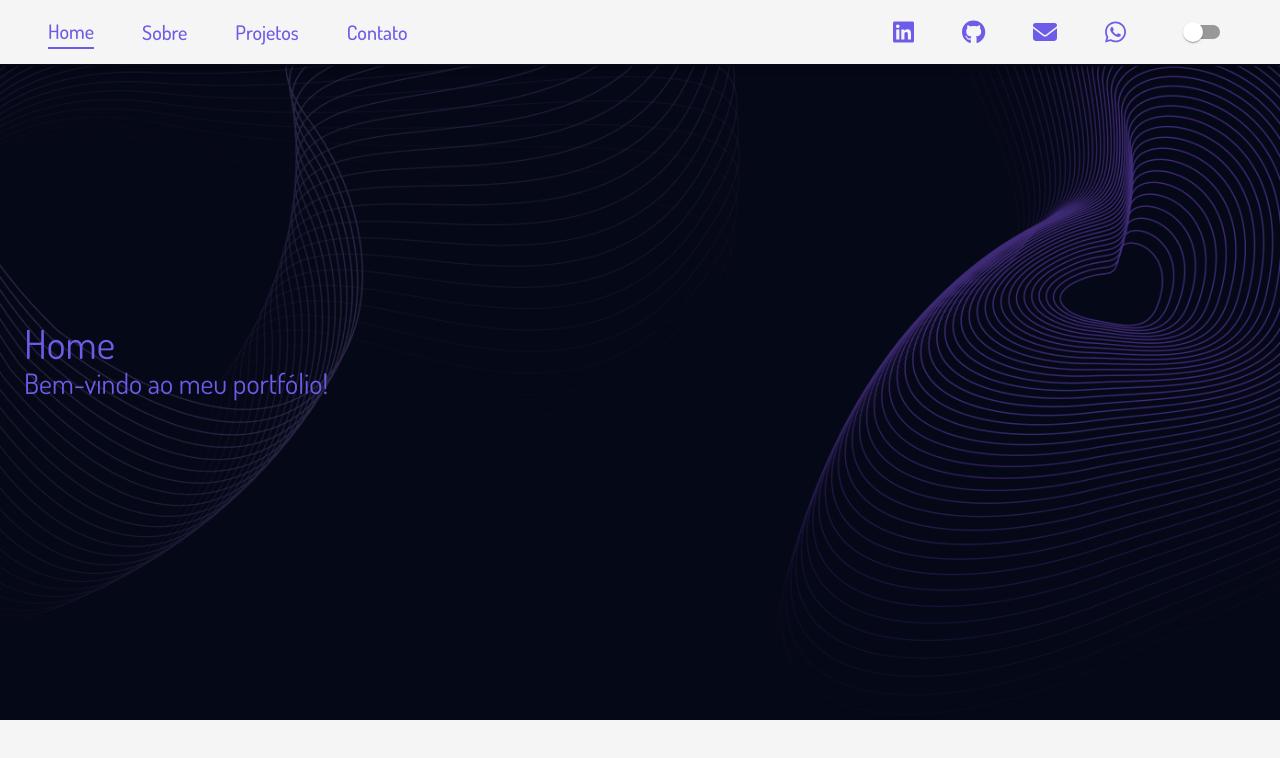
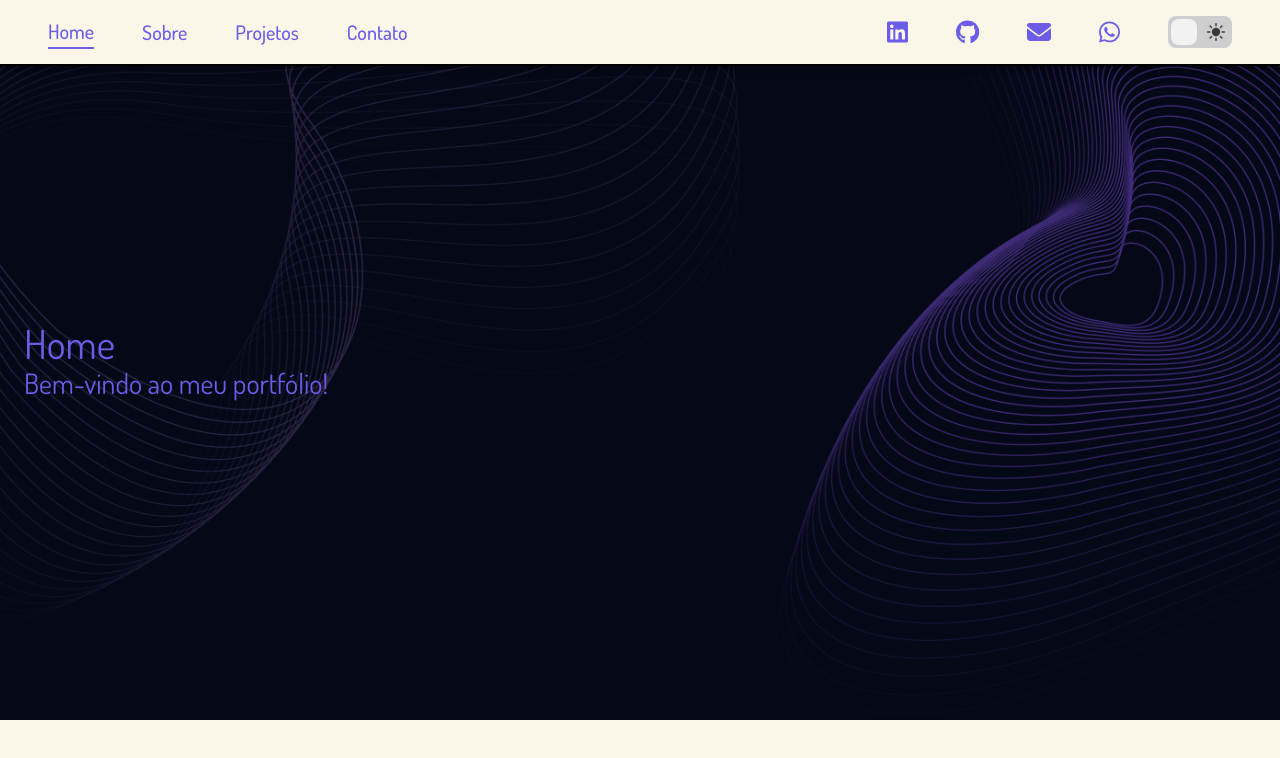
Before and after one commit to matheus-curvelo/portfolio, a React (Create React App) app: page / in a window 1280 px wide. Shown: the top 758 px of the page. Built offline with nearby package versions, Linux system fonts and the light colour scheme.

Commit message:
Criando componente ThemeSwitch

```diff
--- a/src/components/Header/Header.tsx
+++ b/src/components/Header/Header.tsx
@@ -5,7 +5,6 @@
   Container,
   Box,
   IconButton,
-  Switch,
   Typography,
   useTheme,
 } from "@mui/material";
@@ -19,6 +18,8 @@
 import { faEnvelope } from "@fortawesome/free-solid-svg-icons";
 import "./Header.scss";
 import "animate.css";
+
+import ThemeSwitch from '../../components/ThemeSwitch'; // Import the new component
 
 interface HeaderProps {
   toggleTheme: () => void;
@@ -125,7 +126,7 @@
               >
                 <FontAwesomeIcon icon={faWhatsapp} />
               </IconButton>
-              <Switch checked={isDarkTheme} onChange={toggleTheme} />
+              <ThemeSwitch toggleTheme={toggleTheme} isDarkTheme={isDarkTheme} />
             </div>
           </Box>
         </Container>
--- /dev/null
+++ b/src/components/ThemeSwitch/ThemeSwitch.scss
@@ -0,0 +1,71 @@
+$color_1: #3a3a3a;
+$color_2: #cecece;
+$background-color_1: #cecece;
+$background-color_2: #3a3a3a;
+$background-color_3: #f2f2f2;
+$background-color_4: #212121;
+
+.theme-switch {
+	position: relative;
+	display: flex;
+	justify-content: center;
+	direction: rtl;
+}
+#theme-checkbox {
+	display: none;
+	+ {
+		label {
+			font-size: 2rem;
+			height: 1em;
+			width: 2em;
+			border-radius: 0.25em;
+			cursor: pointer;
+			display: flex;
+			justify-content: space-between;
+			background-color: $background-color_1;
+			position: relative;
+			&:active {
+				transform: scale(0.85);
+				transition: transform 0.2s;
+			}
+			div {
+				width: 0.8em;
+				height: 0.8em;
+				border-radius: inherit;
+				position: absolute;
+				top: 0.1em;
+				left: 0.1em;
+				z-index: 10;
+				transition: 0.5s cubic-bezier(1, 0.33, 0.11, 1.34);
+				background-color: $background-color_3;
+			}
+			span {
+				display: flex;
+				&:first-of-type {
+					color: $color_1;
+				}
+				&:last-of-type {
+					color: $color_2;
+				}
+			}
+			svg {
+				display: inline-block;
+				height: 1em;
+				width: 1em;
+				padding: 0.15em;
+				box-sizing: border-box;
+			}
+		}
+	}
+	&:checked {
+		+ {
+			label {
+				background-color: $background-color_2;
+				div {
+					left: 1.1em;
+					background-color: $background-color_4;
+				}
+			}
+		}
+	}
+}
--- /dev/null
+++ b/src/components/ThemeSwitch/ThemeSwitch.tsx
@@ -0,0 +1,49 @@
+// ThemeSwitch.tsx
+
+import React from "react";
+import "./ThemeSwitch.scss";
+
+interface ThemeSwitchProps {
+  toggleTheme: () => void;
+  isDarkTheme: boolean;
+}
+
+const ThemeSwitch: React.FC<ThemeSwitchProps> = ({
+  toggleTheme,
+  isDarkTheme,
+}) => {
+  return (
+    <div className="theme-switch">
+      <input
+        type="checkbox"
+        id="theme-checkbox"
+        checked={isDarkTheme}
+        onChange={toggleTheme}
+      />
+      <label htmlFor="theme-checkbox">
+        <div></div>
+        <span>
+          <svg
+            xmlns="http://www.w3.org/2000/svg"
+            viewBox="0 0 24 24"
+            fill="currentColor">
+            <path d="M12 2.25a.75.75 0 01.75.75v2.25a.75.75 0 01-1.5 0V3a.75.75 0 01.75-.75zM7.5 12a4.5 4.5 0 119 0 4.5 4.5 0 01-9 0zM18.894 6.166a.75.75 0 00-1.06-1.06l-1.591 1.59a.75.75 0 101.06 1.061l1.591-1.59zM21.75 12a.75.75 0 01-.75.75h-2.25a.75.75 0 010-1.5H21a.75.75 0 01.75.75zM17.834 18.894a.75.75 0 001.06-1.06l-1.59-1.591a.75.75 0 10-1.061 1.06l1.59 1.591zM12 18a.75.75 0 01.75.75V21a.75.75 0 01-1.5 0v-2.25A.75.75 0 0112 18zM7.758 17.303a.75.75 0 00-1.061-1.06l-1.591 1.59a.75.75 0 001.06 1.061l1.591-1.59zM6 12a.75.75 0 01-.75.75H3a.75.75 0 010-1.5h2.25A.75.75 0 016 12zM6.697 7.757a.75.75 0 001.06-1.06l-1.59-1.591a.75.75 0 00-1.061 1.06l1.59 1.591z"></path>
+          </svg>
+        </span>
+        <span>
+          <svg
+            xmlns="http://www.w3.org/2000/svg"
+            viewBox="0 0 24 24"
+            fill="currentColor">
+            <path
+              fill-rule="evenodd"
+              d="M9.528 1.718a.75.75 0 01.162.819A8.97 8.97 0 009 6a9 9 0 009 9 8.97 8.97 0 003.463-.69.75.75 0 01.981.98 10.503 10.503 0 01-9.694 6.46c-5.799 0-10.5-4.701-10.5-10.5 0-4.368 2.667-8.112 6.46-9.694a.75.75 0 01.818.162z"
+              clip-rule="evenodd"></path>
+          </svg>
+        </span>
+      </label>
+    </div>
+  );
+};
+
+export default ThemeSwitch;
--- /dev/null
+++ b/src/components/ThemeSwitch/index.ts
@@ -0,0 +1 @@
+export { default } from './ThemeSwitch';
--- a/src/pages/Home/Home.scss
+++ b/src/pages/Home/Home.scss
@@ -7,4 +7,5 @@
     background-position: center;
     background-repeat: repeat;
     height: 90vh;
+    // filter: invert(1);
 }
--- a/src/theme.ts
+++ b/src/theme.ts
@@ -41,16 +41,16 @@
       main: "#6c5ce7",
       light: "#9d88ff",
       dark: "#4d3cb9",
-      contrastText: "#050816",
+      contrastText: "#000000",
     },
     secondary: {
       main: "#ced4da",
       light: "#eff2f7",
       dark: "#8d97a5",
-      contrastText: "#050816",
+      contrastText: "#000000",
     },
     background: {
-      default: '#f5f5f5',
+      default: '#faf7e9',
     },
   },
   typography: baseTypography,
@@ -63,13 +63,13 @@
       main: "#6c5ce7",
       light: "#9d88ff",
       dark: "#4d3cb9",
-      contrastText: "#f5f5f5",
+      contrastText: "#faf7e9",
     },
     secondary: {
       main: "#ced4da",
       light: "#eff2f7",
       dark: "#8d97a5",
-      contrastText: "#f5f5f5",
+      contrastText: "#faf7e9",
     },
     background: {
       default: '#050816',
```
